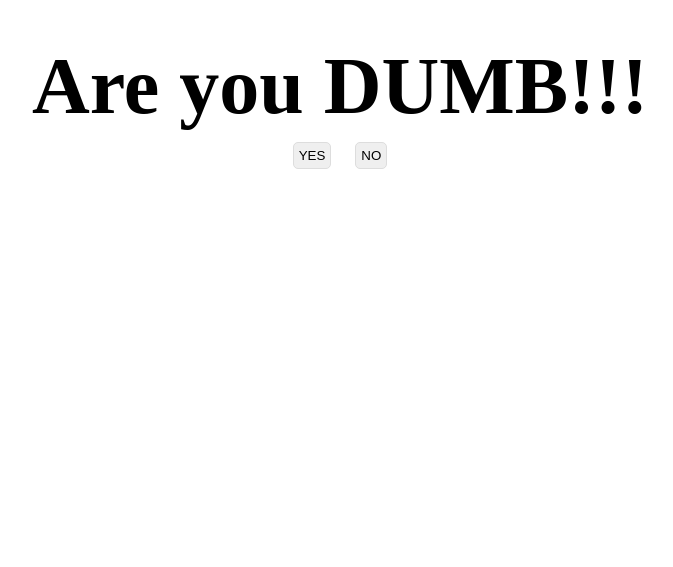
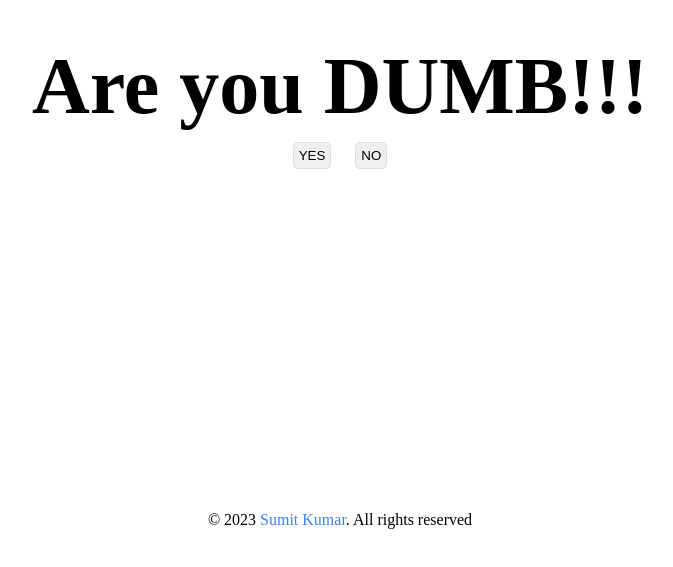
Before and after one commit to skrsumit250/Dumb_Game, a plain HTML site: page index.html in a window 1280 px wide. Shown: the part 129-696 px from the top of the page, without its empty margins (300-973 px from the left). Drawn offline with Linux system fonts and the light colour scheme.

Commit message:
add copyright tag

```diff
--- a/index.html
+++ b/index.html
@@ -13,6 +13,13 @@
         body{
             width: 100%;
             text-align: center;
+        }
+        #id{
+            font-weight:bold;
+        }
+        #web{
+            text-decoration: none;
+            color: #3B82F6;
         }
         .A{
             width: 80vw;
@@ -98,6 +105,7 @@
         </div>
     </div>
     <h2 id="print">I Knew it!!!!!</h2>
+    <p id="copy">&#169; 2023 <a href="https://skrsumit250.github.io/skrsumit250/" id="web">Sumit Kumar</a>. All rights reserved</p>
 </body>
 <script>
     function yes(){
```
